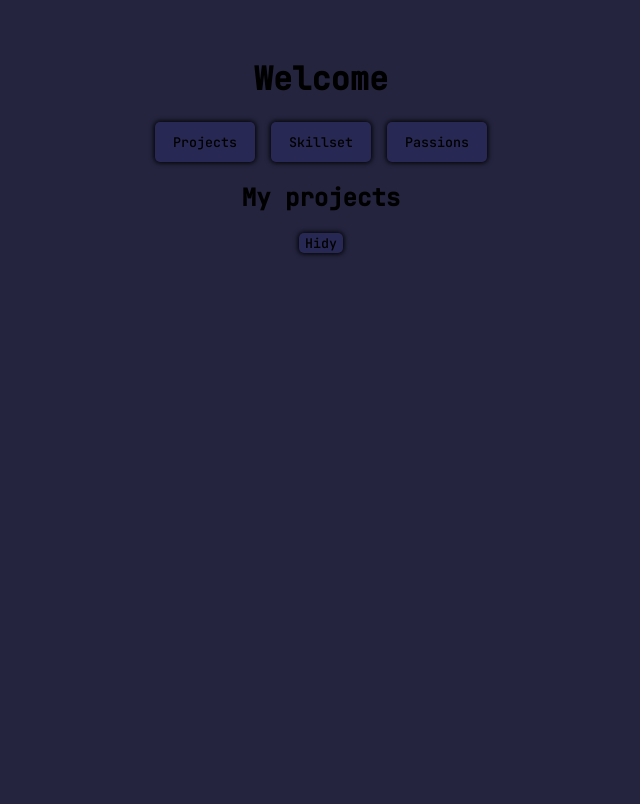
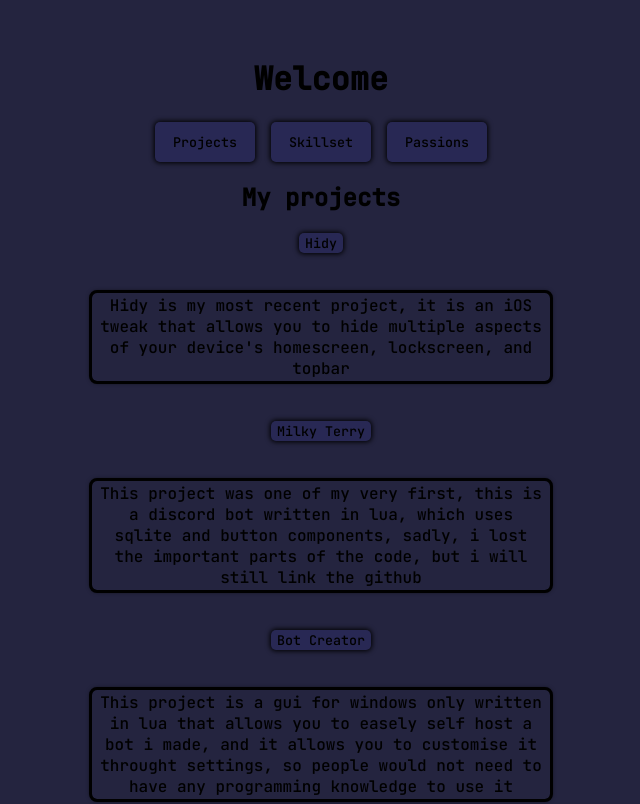
Before and after one commit to justdie386/justdie, a SvelteKit app: page / in a window 1280 px wide. Shown: the top 804 px of the page, without its empty margins (339-979 px from the left). Built offline with nearby package versions, Linux system fonts and the light colour scheme.

Commit message:
Update projects.svelte

```diff
--- a/src/routes/projects.svelte
+++ b/src/routes/projects.svelte
@@ -18,8 +18,8 @@
         display: block;
         border-radius: 5px;
         outline: solid;
-        width: 100%;
-        margin: 100%;
+        width: 450px;
+        margin: 40px;
         padding: 2px 4px;
         text-align: center;
         font-family: JetBrains Mono, monospace;
```
